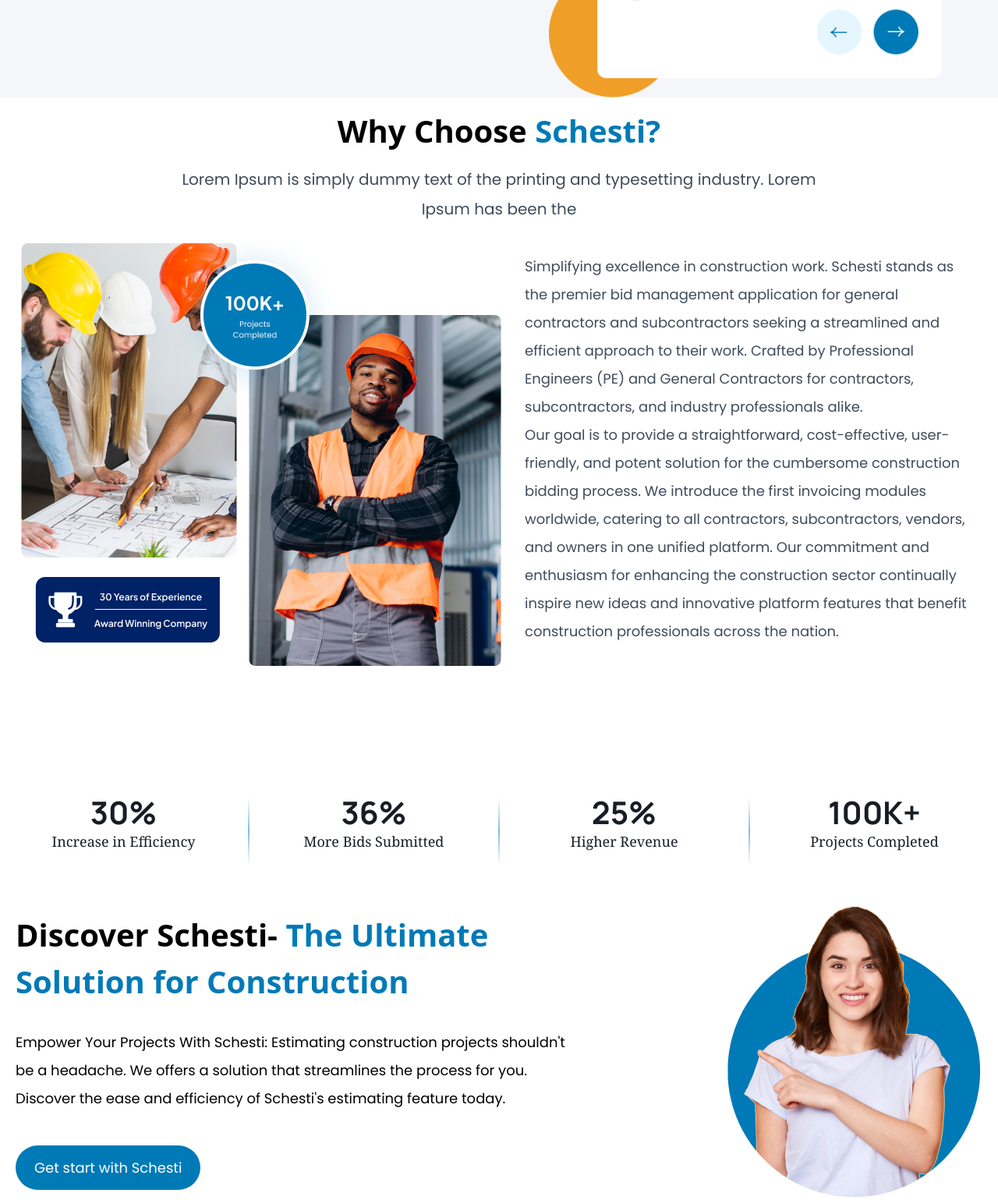
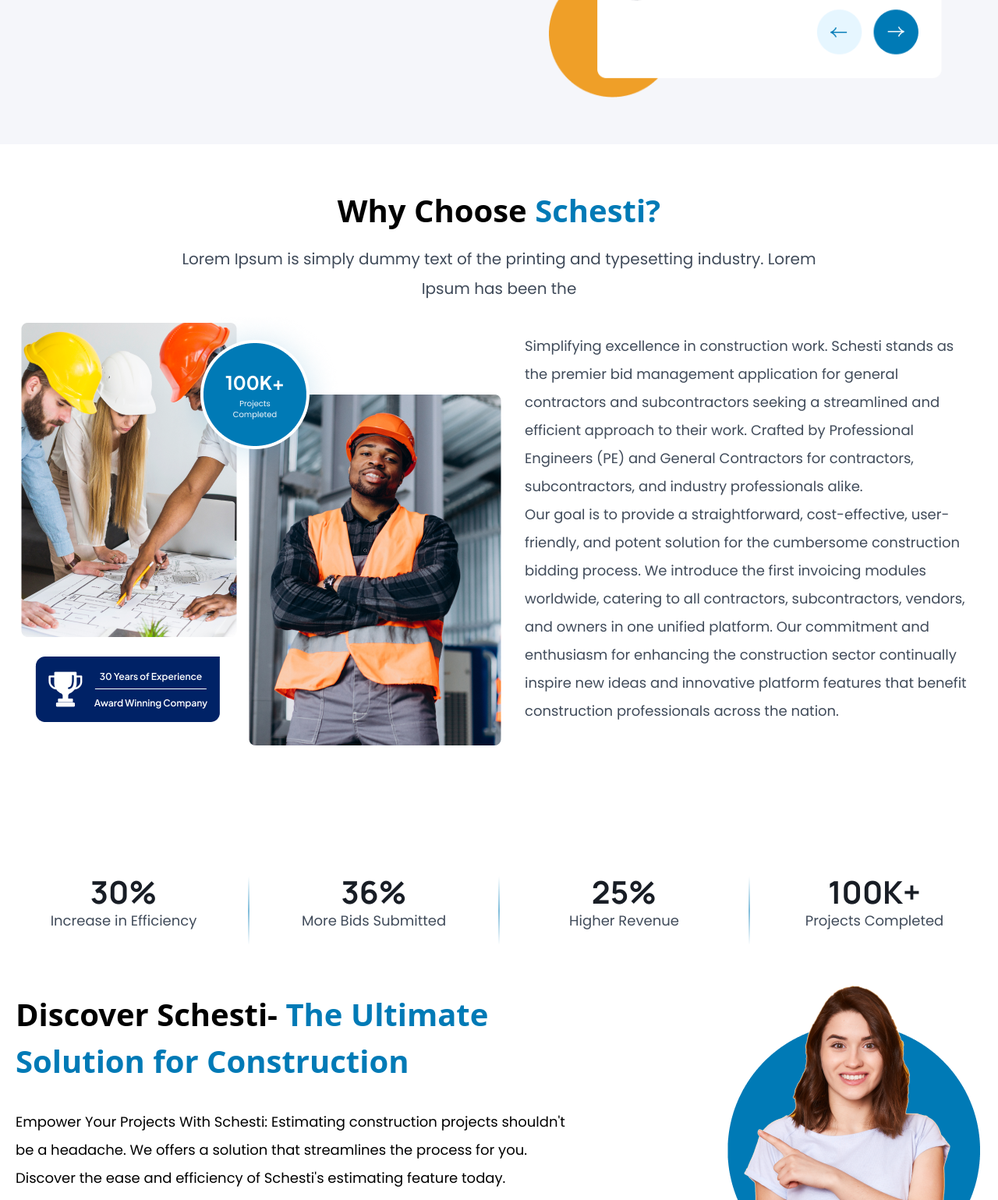
Before and after one commit to mudasaryaqoob1/schasti-ai, a website built with Vite: page index.html in a window 1280 px wide. Shown: the part 579-2118 px from the top of the page at 78% size. Built offline with nearby package versions, Linux system fonts and the light colour scheme.

Commit message:
padding changes

```diff
--- a/index.html
+++ b/index.html
@@ -166,7 +166,7 @@
     </header>
 
     <main>
-      <div class="flex items-center justify-center bg-[#F5F6FA]">
+      <div class="flex items-center justify-center bg-[#F5F6FA] pb-[60px] ">
         <div
           class="flex w-[1240px] m-auto max-xl:w-[100%] max-xl:justify-center"
         >
@@ -175,13 +175,13 @@
           >
             <div class="w-[717px] max-md:w-[100%]">
               <div class="">
-                <h1 class="font-bold text-5xl leading-relaxed max-md:text-2xl">
+                <h1 class="font-[Plus Jakarta Sans] pb-[22px] font-bold text-5xl max-md:text-2xl leading-[66px] ">
                   Top Contractors Worldwide Rely On Schesti
                 </h1>
               </div>
               <div class="w-[676px] max-md:w-[100%]">
                 <p
-                  class="font-[sans] leading-9 text-lg font-normal text-customTextColor max-md:text-sm"
+                  class="font-[Poppins] leading-9 text-lg font-normal text-[#404B5A] max-md:text-sm"
                 >
                   Discover why over 1 million contractors have chosen Schesti to
                   facilitate the construction of more than $1 trillion worth of
@@ -204,9 +204,9 @@
         <div
           class="flex w-[1240px] flex-col m-auto max-xl:w-[100%] max-xl:justify-center justify-center items-center"
         >
-          <div class="py-[18px] max-md:px-3">
+          <div class="py-[18px] pt-[60px] max-md:px-3">
             <div
-              class="Plus Jakarta Sans text-[40px] font-bold leading-[50px] max-md:text-2xl"
+              class="font-[Plus Jakarta Sans] text-[40px] font-bold leading-[50px] max-md:text-2xl"
             >
               <h1 class="text-center">
                 Why Choose <span class="text-[#007AB6]">Schesti?</span>
@@ -267,7 +267,7 @@
               </div>
               <div class="">
                 <p
-                  class="font-serif font-normal text-[18px] leading-[18px] text-[#181D25] text-center"
+                  class="font-[Poppins] text-[#404B5A] font-normal text-[18px] leading-[18px]  text-center"
                 >
                   Increase in Efficiency
                 </p>
@@ -286,7 +286,7 @@
               </div>
               <div class="">
                 <p
-                  class="font-serif font-normal text-[18px] leading-[18px] text-[#181D25] text-center"
+                  class="font-[Poppins] text-[#404B5A] font-normal text-[18px] leading-[18px] text-center"
                 >
                   More Bids Submitted
                 </p>
@@ -305,7 +305,7 @@
               </div>
               <div class="">
                 <p
-                  class="font-serif font-normal text-[18px] leading-[18px] text-[#181D25] text-center"
+                  class="font-[Poppins] text-[#404B5A] font-normal text-[18px] leading-[18px] text-center"
                 >
                   Higher Revenue
                 </p>
@@ -324,7 +324,7 @@
               </div>
               <div class="">
                 <p
-                  class="font-serif font-normal text-[18px] leading-[18px] text-[#181D25] text-center"
+                  class="font-[Poppins] text-[#404B5A] font-normal text-[18px] leading-[18px] text-center"
                 >
                   Projects Completed
                 </p>
@@ -391,7 +391,8 @@
                   <img src="Group 227.png" alt="" />
                 </div>
                 <div class="">
-                  <img src="CONTACT.png" alt="" />
+                  <h1 class="font-[Cabin] font-bold text-[14px] leading-[17.01px] text-[#FFFFFF80] tracking-[10px]">CONTACT</h1>
+                  <!-- <img src="CONTACT.png" alt="" /> -->
                   <h1
                     class="font-[Poppins] text-[22px] leading-[33px] font-medium text-[#FFFFFF] pt-[24px]"
                   >
```
